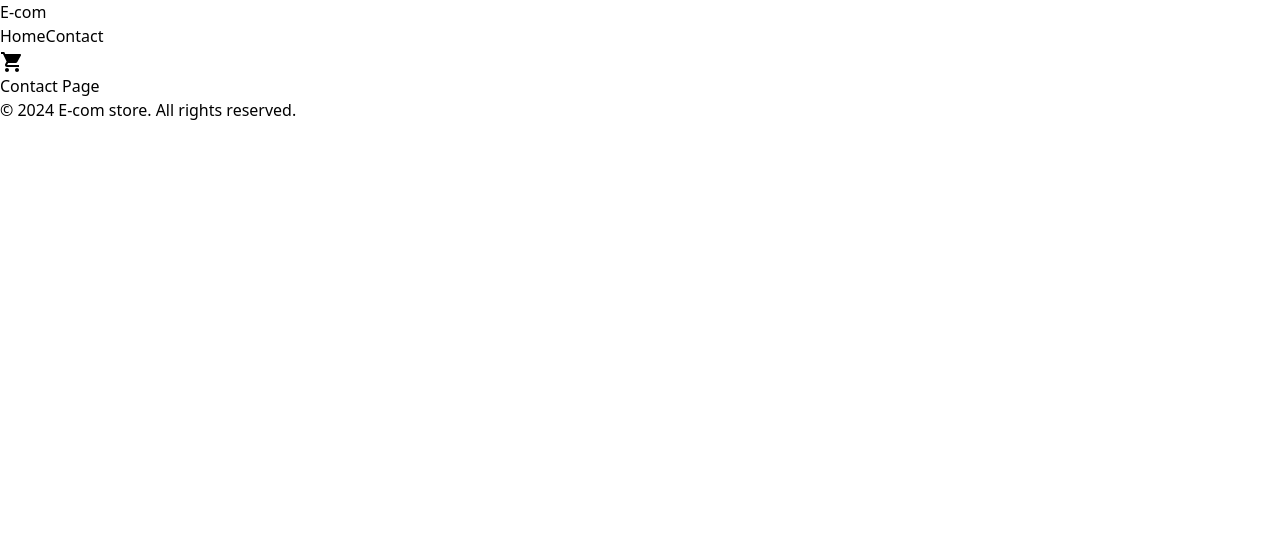
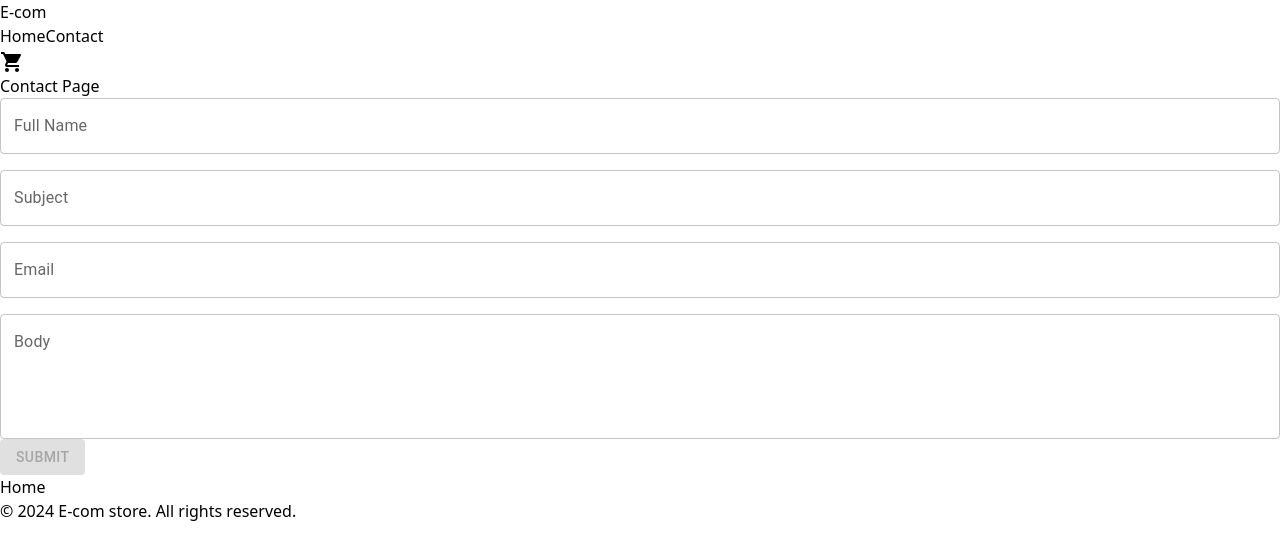
Before and after one commit to AkselBF/js_frameworks_CA, a React (Vite) app: page /contact in a window 1280 px wide. Shown: the top 560 px of the page. Built offline with nearby package versions, Linux system fonts and the light colour scheme.

Commit message:
search bar and inputs have been added

```diff
--- a/src/App.tsx
+++ b/src/App.tsx
@@ -9,21 +9,26 @@ import Checkout from './common/pages/Checkout/index';
 import CheckoutSuccess from './common/pages/CheckoutSuccess/index';
 
 const App: React.FC = () => {
-  const [cart, setCart] = useState<any[]>([]); // Initialize cart state
+  const [cart, setCart] = useState<any[]>([]);
 
   // Function to add items to the cart
   const addToCart = (item: any) => {
     setCart([...cart, item]);
   };
 
+  // Function to clear the cart
+  const clearCart = () => {
+    setCart([]);
+  };
+
   return (
     <Router>
-      <Layout>
+      <Layout cartItemCount={cart.length}>
         <Routes>
           <Route path="/" element={<Home />} />
           <Route path="/product/:id" element={<Product addToCart={addToCart} />} />
           <Route path="/cart" element={<Cart cart={cart} />} />
-          <Route path="/checkout" element={<Checkout />} />
+          <Route path="/checkout" element={<Checkout clearCart={clearCart} />} />
           <Route path="/checkout/success" element={<CheckoutSuccess />} />
           <Route path="/contact" element={<Contact />} />
         </Routes>
--- a/src/common/pages/Cart/index.tsx
+++ b/src/common/pages/Cart/index.tsx
@@ -1,13 +1,15 @@
 import React from 'react';
+import { Link } from 'react-router-dom';
 
 interface CartProps {
-  cart: any[]; // Define cart prop
+  cart: any[];
 }
 
 const Cart: React.FC<CartProps> = ({ cart }) => {
   const totalPrice = cart.reduce((total, item) => total + item.price, 0).toFixed(2);
 
   return (
+    <div>
       <div>
         <h2>Cart Page</h2>
         <ul>
@@ -18,7 +20,19 @@ const Cart: React.FC<CartProps> = ({ cart }) => {
             </li>
           ))}
         </ul>
+      </div>
+      <div>
         <h4>Total Price: {totalPrice}</h4>
+        {cart.length > 0 ? (
+          <Link to={'/checkout'}>
+            <button className='text-white bg-blue-700'>Checkout</button>
+          </Link>
+        ) : (
+          <button disabled className='text-black bg-transparent cursor-not-allowed'>
+            Checkout
+          </button>
+        )}
+      </div>
     </div>
   );
 };
--- a/src/common/pages/Checkout/index.tsx
+++ b/src/common/pages/Checkout/index.tsx
@@ -1,12 +1,114 @@
 import React from 'react';
+import { Link } from 'react-router-dom';
+import { Grid, Button, TextField } from '@mui/material';
+import { useForm, SubmitHandler, Controller } from 'react-hook-form';
+import { yupResolver } from '@hookform/resolvers/yup';
+import * as yup from 'yup';
 
-const Home: React.FC = () => {
+interface CheckoutFormData {
+  cardNumber: string;
+  expiryDate: string;
+  cvv: string;
+}
+
+interface CheckoutProps {
+  clearCart: () => void;
+}
+
+const schema = yup.object().shape({
+  cardNumber: yup.string().required('Card number is required').matches(/^\d{16}$/, 'Invalid card number'),
+  expiryDate: yup.string().required('Expiry date is required').matches(/^(0[1-9]|1[0-2])\/?([0-9]{4}|[0-9]{2})$/, 'Invalid expiry date'),
+  cvv: yup.string().required('CVV is required').matches(/^\d{3,4}$/, 'Invalid CVV'),
+});
+
+const Checkout: React.FC<CheckoutProps> = ({ clearCart }) => {
+  const { control, handleSubmit, formState: { errors }, formState } = useForm<CheckoutFormData>({
+    resolver: yupResolver(schema),
+    mode: 'onChange',
+  });
+
+  const onSubmit: SubmitHandler<CheckoutFormData> = (data) => {
+    console.log(data);
+    clearCart();
+  };
+
+  const isButtonDisabled = !formState.isValid;
+
   return (
     <div>
       <h2>Checkout Page</h2>
-      {/* Add content for the home page here */}
+      <form onSubmit={handleSubmit(onSubmit)}>
+        <Grid container spacing={2}>
+          <Grid item xs={12}>
+            <Controller
+              name="cardNumber"
+              control={control}
+              defaultValue=""
+              render={({ field }) => (
+                <TextField
+                  {...field}
+                  label="Card Number"
+                  variant="outlined"
+                  fullWidth
+                  error={!!errors.cardNumber}
+                  helperText={errors.cardNumber?.message}
+                />
+              )}
+            />
+          </Grid>
+          <Grid item xs={6}>
+            <Controller
+              name="expiryDate"
+              control={control}
+              defaultValue=""
+              render={({ field }) => (
+                <TextField
+                  {...field}
+                  label="Expiry Date"
+                  variant="outlined"
+                  fullWidth
+                  error={!!errors.expiryDate}
+                  helperText={errors.expiryDate?.message}
+                />
+              )}
+            />
+          </Grid>
+          <Grid item xs={6}>
+            <Controller
+              name="cvv"
+              control={control}
+              defaultValue=""
+              render={({ field }) => (
+                <TextField
+                  {...field}
+                  label="CVV"
+                  variant="outlined"
+                  fullWidth
+                  error={!!errors.cvv}
+                  helperText={errors.cvv?.message}
+                />
+              )}
+            />
+          </Grid>
+        </Grid>
+        <Link to={formState.isValid ? "/checkout/success" : "#"} onClick={clearCart} className='cursor-default'>
+          <Button
+            type="submit"
+            variant="contained"
+            color="primary"
+            disabled={isButtonDisabled}
+            style={{
+              backgroundColor: isButtonDisabled ? '#1976d250' : '#1976d2',
+              color: isButtonDisabled ? '#fff' : '#fff',
+            }}
+          >
+            Confirm Purchase
+          </Button>
+        </Link>
+      </form>
+      <Link to="/">Home</Link>
     </div>
   );
 };
 
-export default Home;
+export default Checkout;
--- a/src/common/pages/CheckoutSuccess/index.tsx
+++ b/src/common/pages/CheckoutSuccess/index.tsx
@@ -1,12 +1,14 @@
 import React from 'react';
+import { Link } from 'react-router-dom';
 
-const Home: React.FC = () => {
+const CheckoutSuccess: React.FC = () => {
   return (
     <div>
-      <h2>CheckoutSuccess Page</h2>
-      {/* Add content for the home page here */}
+      <h2>Success</h2>
+      <p>Thank you for your purchase. We hope to see you again!</p>
+      <Link to="/">Home</Link>
     </div>
   );
 };
 
-export default Home;
+export default CheckoutSuccess;
--- a/src/common/pages/Contact/index.tsx
+++ b/src/common/pages/Contact/index.tsx
@@ -1,12 +1,140 @@
 import React from 'react';
+import { Link } from 'react-router-dom';
+import { Grid, Button, TextField } from '@mui/material';
+import { useForm, SubmitHandler, Controller } from 'react-hook-form';
+import { yupResolver } from '@hookform/resolvers/yup';
+import * as yup from 'yup';
 
-const Home: React.FC = () => {
+interface ContactFormData {
+  fullName: string;
+  subject: string;
+  email: string;
+  body: string;
+}
+
+const schema = yup.object().shape({
+  fullName: yup.string().min(3, 'Full name must be at least 3 characters').required('Full name is required'),
+  subject: yup.string().min(3, 'Subject must be at least 3 characters').required('Subject is required'),
+  email: yup.string().email('Invalid email address').required('Email is required').matches(/^[\w-\.]+@([\w-]+\.)+[\w-]{2,4}$/, 'invalid email address'),
+  body: yup.string().min(3, 'Body must be at least 3 characters').required('Body is required'),
+});
+
+const Contact: React.FC = () => {
+  const { control, handleSubmit, formState: { errors }, formState } = useForm<ContactFormData>({
+    resolver: yupResolver(schema),
+    mode: 'onChange',
+  });
+
+  const onSubmit: SubmitHandler<ContactFormData> = (data) => {
+    console.log(data);
+    // Handle form submission
+  };
+
+  const isButtonDisabled = !formState.isValid;
+
   return (
     <div>
-      <h2>Contact Page</h2>
-      {/* Add content for the home page here */}
+      <h2 className="text-2xl font-bold mb-4">Contact Page</h2>
+      <form onSubmit={handleSubmit(onSubmit)}>
+        <Grid container spacing={2}>
+          <Grid item xs={12}>
+            <Controller
+              name="fullName"
+              control={control}
+              defaultValue=""
+              render={({ field }) => (
+                <TextField
+                  {...field}
+                  label="Full Name"
+                  variant="outlined"
+                  fullWidth
+                  error={!!errors.fullName}
+                  helperText={errors.fullName?.message}
+                />
+              )}
+            />
+          </Grid>
+          <Grid item xs={12}>
+            <Controller
+              name="subject"
+              control={control}
+              defaultValue=""
+              render={({ field }) => (
+                <TextField
+                  {...field}
+                  label="Subject"
+                  variant="outlined"
+                  fullWidth
+                  error={!!errors.subject}
+                  helperText={errors.subject?.message}
+                />
+              )}
+            />
+          </Grid>
+          <Grid item xs={12}>
+            <Controller
+              name="email"
+              control={control}
+              defaultValue=""
+              render={({ field }) => (
+                <TextField
+                  {...field}
+                  label="Email"
+                  variant="outlined"
+                  fullWidth
+                  error={!!errors.email}
+                  helperText={errors.email?.message}
+                />
+              )}
+            />
+          </Grid>
+          <Grid item xs={12}>
+            <Controller
+              name="body"
+              control={control}
+              defaultValue=""
+              render={({ field }) => (
+                <TextField
+                  {...field}
+                  label="Body"
+                  variant="outlined"
+                  fullWidth
+                  multiline
+                  rows={4}
+                  error={!!errors.body}
+                  helperText={errors.body?.message}
+                />
+              )}
+            />
+          </Grid>
+        </Grid>
+        <Button
+          type="submit"
+          variant="contained"
+          color="primary"
+          disabled={isButtonDisabled}
+          className={`py-3 px-6 rounded-md text-white font-semibold ${isButtonDisabled ? 'bg-gray-400' : 'bg-blue-600 hover:bg-blue-700'}`}
+        >
+          Submit
+        </Button>
+      </form>
+      <Link to="/">Home</Link>
     </div>
   );
 };
 
-export default Home;
+export default Contact;
+
+/*
+import React from 'react';
+
+const Contact: React.FC = () => {
+  return (
+    <div>
+      <h2>Contact Page</h2>
+    </div>
+  );
+};
+
+export default Contact;
+*/
--- a/src/common/pages/Home/index.tsx
+++ b/src/common/pages/Home/index.tsx
@@ -5,6 +5,7 @@ import { url } from '../../constants/apiUrl'
 
 const Home: React.FC = () => {
   const [products, setProducts] = useState<any[]>([]);
+  const [searchQuery, setSearchQuery] = useState<string>('');
 
   useEffect(() => {
     const fetchProducts = async () => {
@@ -25,25 +26,29 @@ const Home: React.FC = () => {
     fetchProducts();
   }, []);
 
-  /*
-  useEffect(() => {
-    console.log('Products state:', products);
-  }, [products]);
-  */
+  const filteredProducts = products.filter(product =>
+    product.title.toLowerCase().includes(searchQuery.toLowerCase())
+  );
 
   return (
-    <div>
-      <h2>Home Page</h2>
-      {Array.isArray(products) && products.length > 0 ? (
-        <ul className="grid grid-cols-1 md:grid-cols-2 lg:grid-cols-3 xl:grid-cols-4 gap-4">
-          {products.map((product) => (
-            <li key={product.id} className='m-5'>
+    <div className='justify-center text-center'>
+      <h1 className='text-3xl font-bold my-5'>Home Page</h1>
+      <input
+        type="text"
+        placeholder="Search products..."
+        value={searchQuery}
+        onChange={(e) => setSearchQuery(e.target.value)}
+        className="p-2 rounded border border-gray-300 mx-auto"
+      />
+      {filteredProducts.length > 0 ? (
+        <ul className="text-left grid grid-cols-1 md:grid-cols-2 lg:grid-cols-3 xl:grid-cols-4 gap-4">
+          {filteredProducts.map((product) => (
+            <li key={product.id} className="m-5">
               <Link to={`/product/${product.id}`}>
                 <h3>{product.title}</h3>
-                <img src={product.image.url} alt={product.image.alt}
-                className='rounded-lg h-48 m-auto' />
+                <img src={product.image.url} alt={product.image.alt} className="rounded-lg h-48 m-auto" />
                 <p>{product.description}</p>
-                <p className='text-right'>{product.price + " kr"}</p>
+                <p className="text-right">{product.price + ' kr'}</p>
               </Link>
             </li>
           ))}
```
Also changed, not shown: src/common/components/Layout/Header/index.tsx (+16 -5 lines), src/common/components/Layout/index.tsx (+6 -2 lines). Lines whose indentation alone changed are shown as unchanged.
